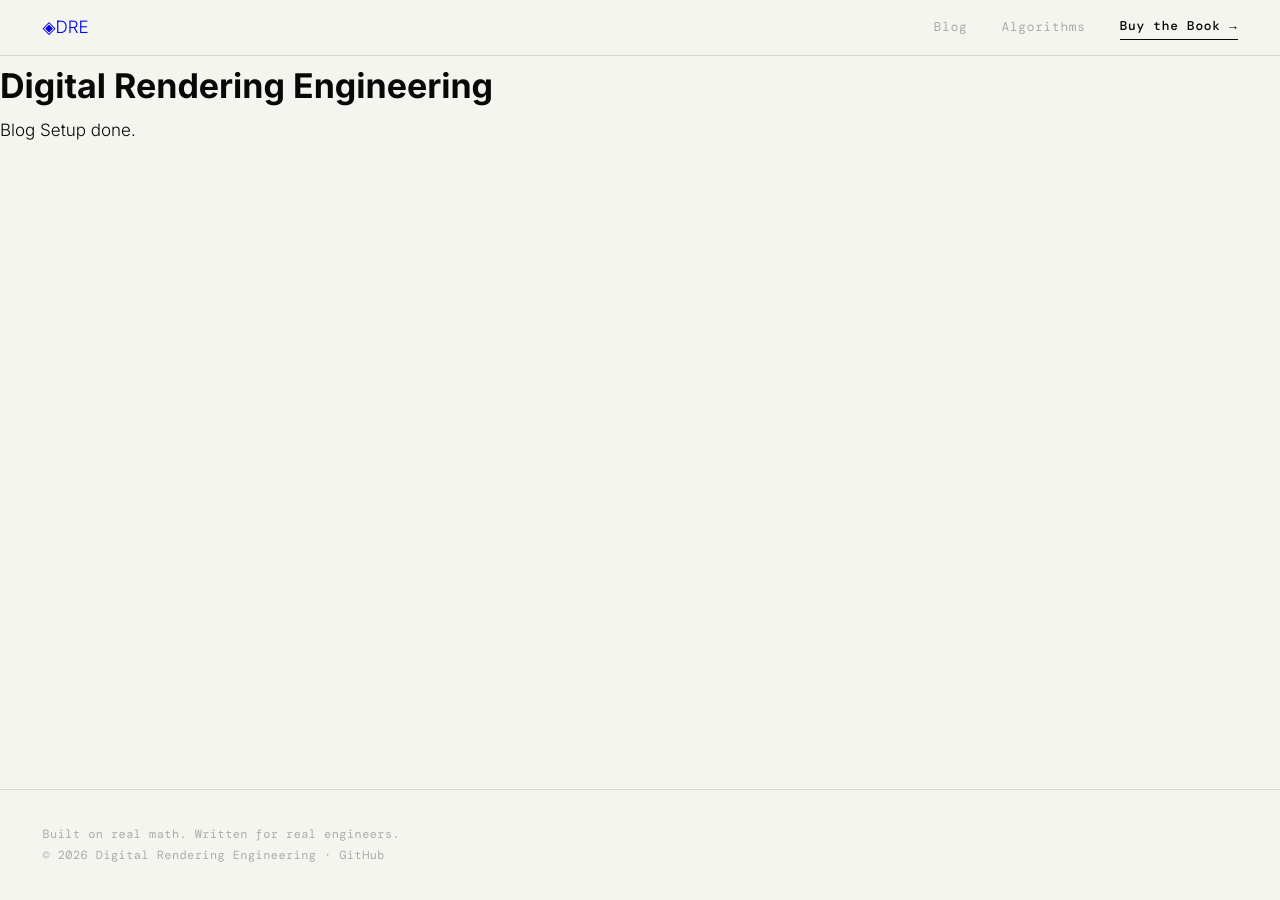
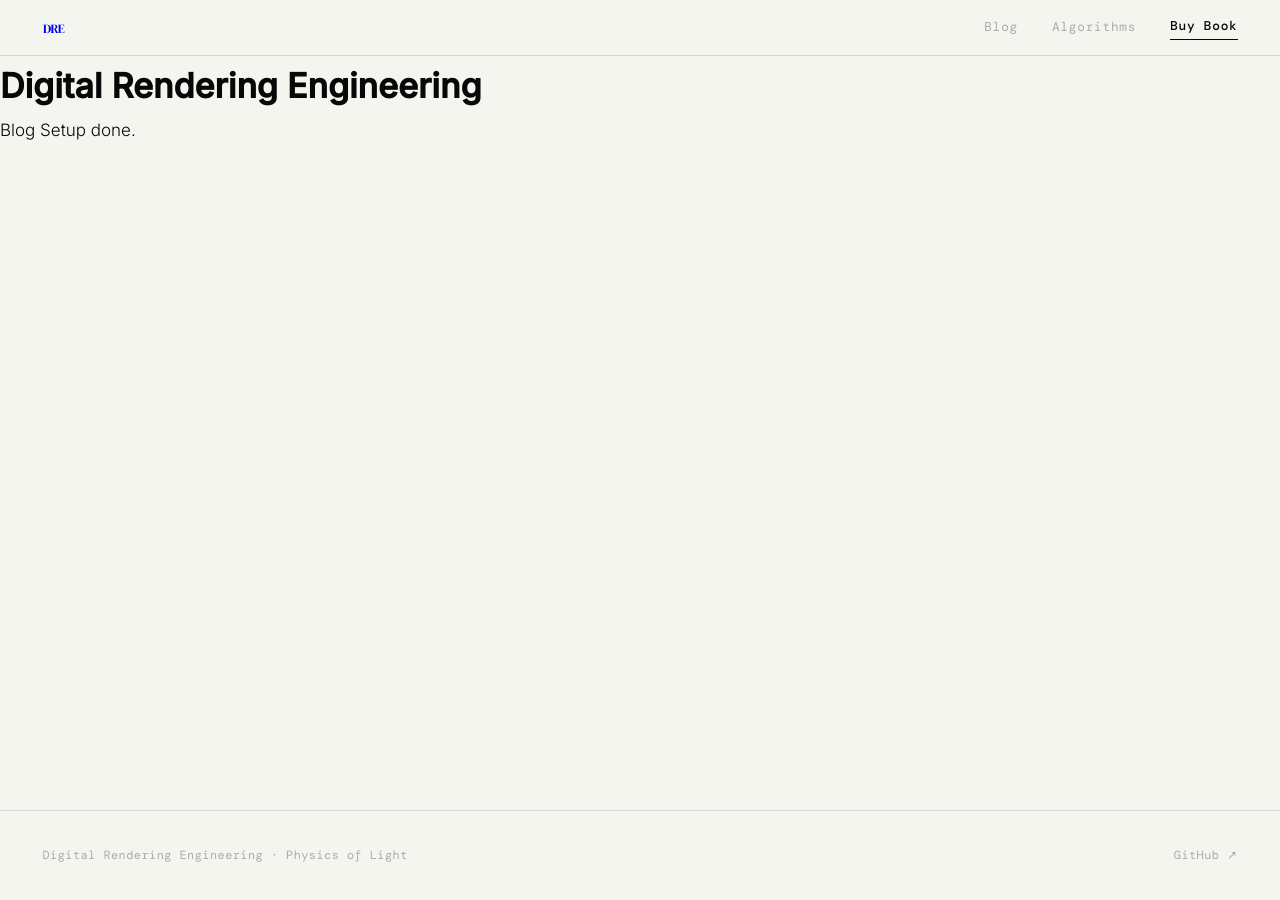
Before and after one commit to OpticsOptimization/blog, a Jekyll site: the page built from index.md, in a window 1280 px wide. Built offline with Jekyll 4.4.1, drawn with Linux system fonts in a browser that asks for light colours; some web fonts are replaced; our own code applies the rules of GitHub Pages for plain Markdown files.

Commit message:
Clean avant-garde layout

```diff
--- a/_layouts/default.html
+++ b/_layouts/default.html
@@ -3,38 +3,34 @@
 <head>
   <meta charset="UTF-8">
   <meta name="viewport" content="width=device-width, initial-scale=1.0">
-  <title>{{ page.title | default: site.title }} | DRE Blog</title>
-  <meta name="description" content="{{ page.excerpt | default: site.description }}">
-  <link rel="preconnect" href="https://fonts.googleapis.com">
-  <link href="https://fonts.googleapis.com/css2?family=JetBrains+Mono:wght@400;700&family=Inter:wght@300;400;500;600;700&display=swap" rel="stylesheet">
+  <title>{{ page.title | default: site.title }}</title>
+  <meta name="description" content="{{ page.excerpt | default: site.description | strip_html | truncate: 160 }}">
   <link rel="stylesheet" href="{{ '/assets/css/main.css' | relative_url }}">
-  <script id="MathJax-script" async src="https://cdn.jsdelivr.net/npm/mathjax@3/es5/tex-mml-chtml.js"></script>
-  <link rel="stylesheet" href="https://cdnjs.cloudflare.com/ajax/libs/highlight.js/11.9.0/styles/github-dark.min.css">
-  <script src="https://cdnjs.cloudflare.com/ajax/libs/highlight.js/11.9.0/highlight.min.js"></script>
-  <script>hljs.highlightAll();</script>
+  <link rel="stylesheet" href="https://cdnjs.cloudflare.com/ajax/libs/highlight.js/11.9.0/styles/github-dark-dimmed.min.css">
+  <script defer src="https://cdnjs.cloudflare.com/ajax/libs/highlight.js/11.9.0/highlight.min.js"></script>
+  <script defer src="https://cdn.jsdelivr.net/npm/mathjax@3/es5/tex-mml-chtml.js"></script>
+  <script>document.addEventListener('DOMContentLoaded',()=>hljs.highlightAll())</script>
 </head>
 <body>
   <nav class="navbar">
-    <a href="{{ '/' | relative_url }}" class="nav-logo">
-      <span class="logo-icon">◈</span>
-      <span class="logo-text">DRE</span>
+    <a href="{{ '/' | relative_url }}" class="nav-logo" aria-label="Home">
+      <svg xmlns="http://www.w3.org/2000/svg" viewBox="0 0 200 40" height="20">
+        <text y="32" font-family="'DM Serif Display', Georgia, serif" font-size="28" fill="currentColor" letter-spacing="-1">DRE</text>
+      </svg>
     </a>
-    <div class="nav-links">
+    <nav class="nav-links">
       <a href="{{ '/' | relative_url }}">Blog</a>
       <a href="https://github.com/OpticsOptimization/git" target="_blank">Algorithms</a>
-      <a href="https://amazon.com" target="_blank" class="nav-cta">Buy the Book →</a>
-    </div>
+      <a href="https://amazon.com" target="_blank" class="nav-cta">Buy Book</a>
+    </nav>
   </nav>
 
-  <main>
-    {{ content }}
-  </main>
+  <main>{{ content }}</main>
 
   <footer class="footer">
-    <div class="footer-inner">
-      <p>Built on real math. Written for real engineers.</p>
-      <p class="footer-sub">© {{ site.time | date: '%Y' }} Digital Rendering Engineering · <a href="https://github.com/OpticsOptimization" target="_blank">GitHub</a></p>
-    </div>
+    <p>Digital Rendering Engineering · Physics of Light</p>
+    <p><a href="https://github.com/OpticsOptimization" target="_blank">GitHub ↗</a></p>
   </footer>
+
 </body>
 </html>
```
